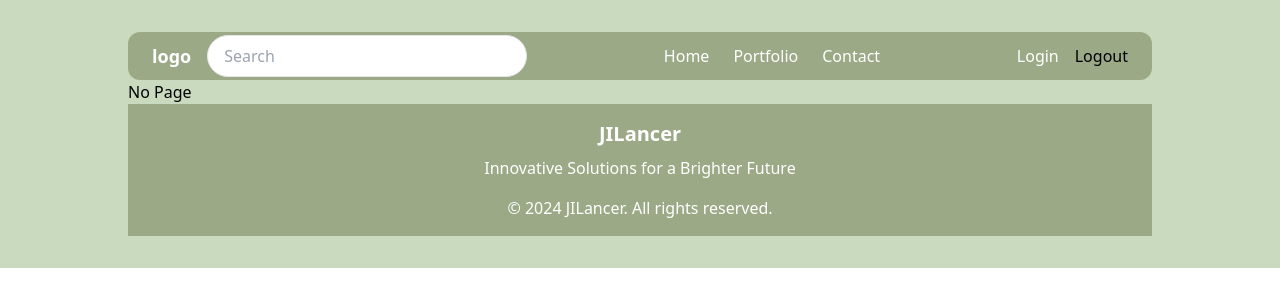
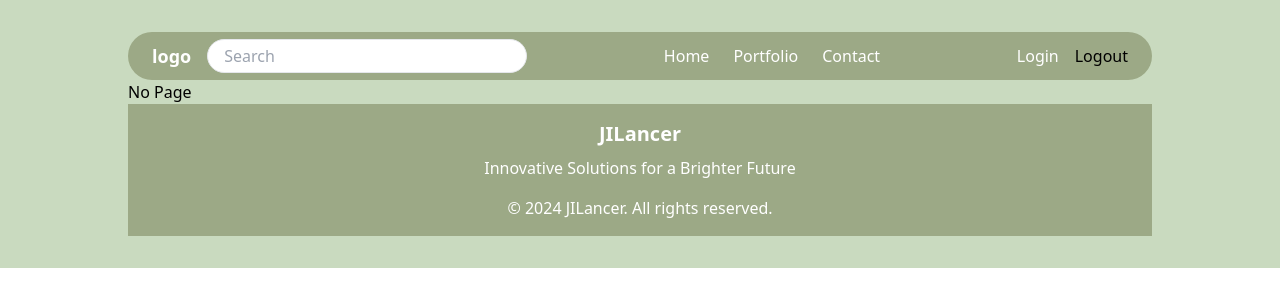
Before and after one commit to AkuSarma/JILancer, a React (Vite) app in the folder jiLancerFrontend/: page /blog in a window 1280 px wide. Shown: the top 306 px of the page. Built offline with nearby package versions, Linux system fonts and the light colour scheme; no server answers.

Commit message:
initialized

```diff
--- a/jiLancerFrontend/src/components/Navbar.jsx
+++ b/jiLancerFrontend/src/components/Navbar.jsx
@@ -4,12 +4,12 @@ import PropTypes from "prop-types";
 
 const Navbar = ({user}) => {
   return (
-    <div className="bg-primaryColor px-6 py-3 flex items-center justify-between rounded-xl h-[3rem] ">
+    <div className="bg-primaryColor px-6 py-3 flex items-center justify-between rounded-3xl h-[3rem] ">
       <div className="flex items-center space-x-4">
         <span className="font-bold text-lg text-white">logo</span>
         <input
           type="text"
-          className="w-80 px-4 py-2 bg-white border rounded-full outline-none focus:ring focus:ring-green-200"
+          className="w-80 px-4 py-1 bg-white border rounded-full outline-none focus:ring focus:ring-green-200 "
           placeholder="Search"
         />
       </div>
--- a/jiLancerFrontend/src/pages/Home.jsx
+++ b/jiLancerFrontend/src/pages/Home.jsx
@@ -5,7 +5,7 @@ const Home = () => {
     <div className=" ">
       <div className="flex justify-between space-x-5 my-5">
         {/* Left Div */}
-        <div className="flex flex-col w-[50%] space-y-5 h-[30rem]">
+        <div className="flex flex-col w-[50%] space-y-5 h-[32rem]">
           {/* Left Main Card */}
           <a
             href="https://link-to-your-page.com"
@@ -58,7 +58,7 @@ const Home = () => {
         </div>
 
         {/* Right Div */}
-        <div className="relative w-[50%] h-[30rem] rounded-[30px] bg-lastColor overflow-hidden flex flex-col justify-between group transition-transform duration-300 hover:scale-105 hover:shadow-lg">
+        <div className="relative w-[50%] h-[32rem] rounded-[30px] bg-lastColor overflow-hidden flex flex-col justify-between group transition-transform duration-300 hover:scale-105 hover:shadow-lg">
           <video
             className="absolute inset-0 w-full h-full object-cover"
             autoPlay
```
